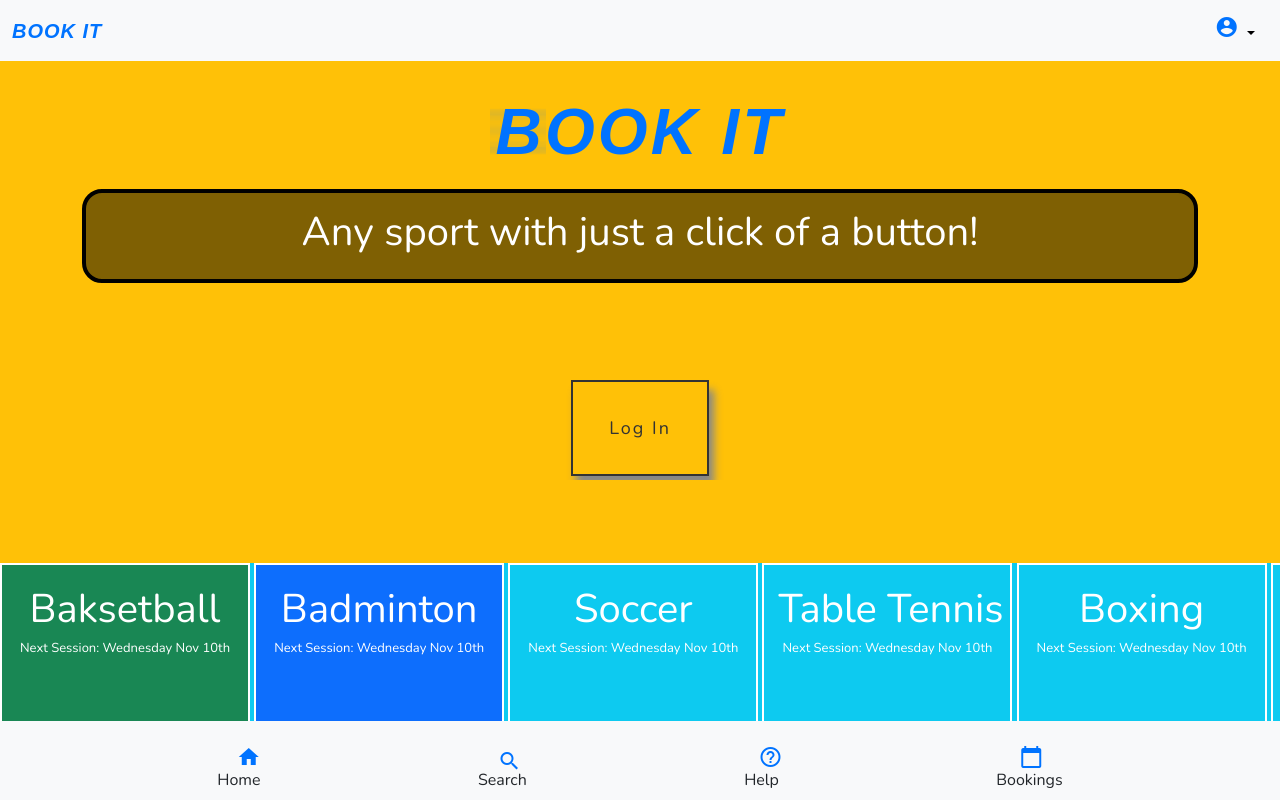
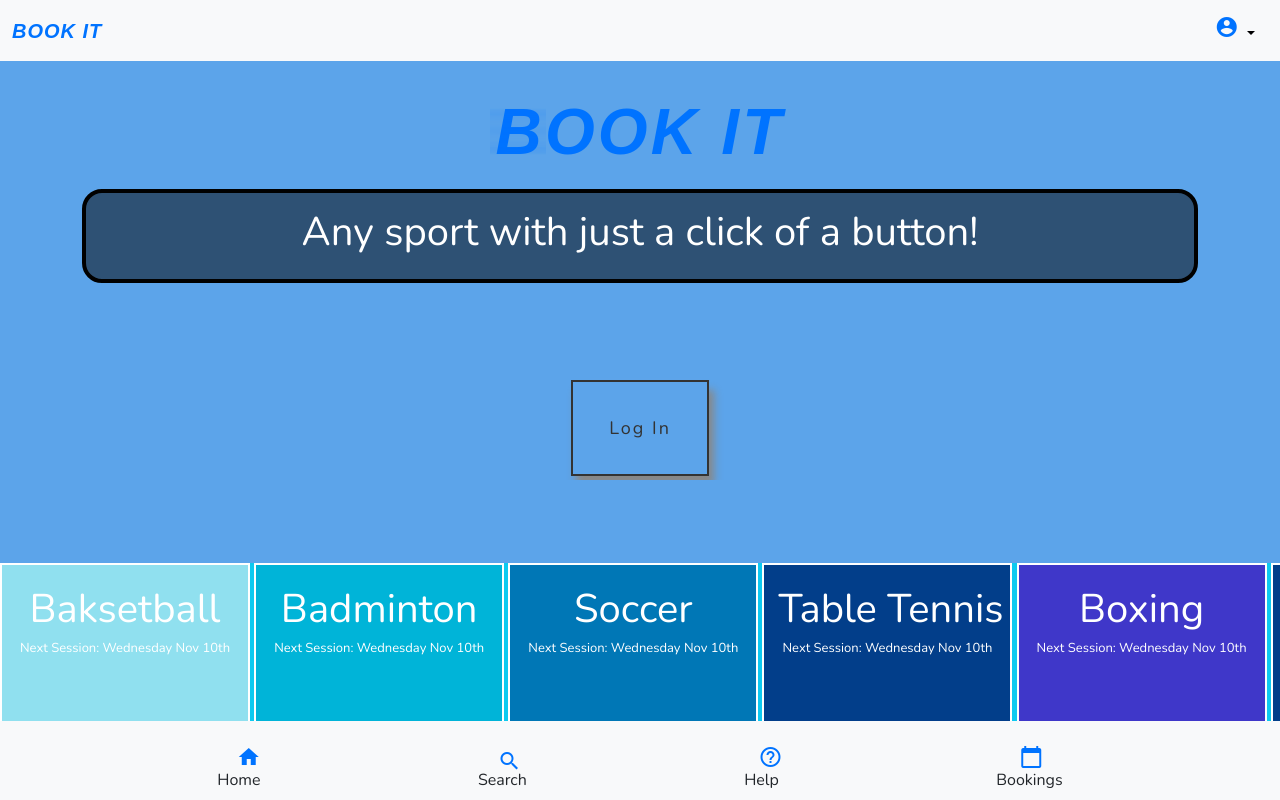
Before and after one commit to kaioh08/1800_DTC07, a plain HTML site: page landing.html in a window 1280 px wide. Drawn offline with nearby package versions, Linux system fonts and the light colour scheme.

Commit message:
changed colour of landing_page

```diff
--- a/landing.html
+++ b/landing.html
@@ -19,7 +19,7 @@
     <link rel="stylesheet" href="styles/landing_style.css">
 </head>
 
-<body class="bg-warning">
+<body class="background">
 
 
     <nav class="navbar navbar-expand-lg navbar-light bg-light">
@@ -61,23 +61,23 @@
         <br>
         <br>
     </div>
-    <div class="wrapper"><a id="display" href="login_page.html" ><span>Log In</span></a></div>
+    <div class="wrapper"><a id="display" href="login_page.html"><span>Log In</span></a></div>
 
 
 
 
 
     <div class="scrollmenu bg-info">
-        <a id="basket" class="bg-success" href="#Baksetball">Baksetball<p class="next">Next Session: Wednesday Nov 10th
+        <a id="basket" class="firstcard" href="#Baksetball">Baksetball<p class="next">Next Session: Wednesday Nov 10th
             </p></a>
-        <a class="bg-primary" href="#Badminton">Badminton<p class="next">Next Session: Wednesday Nov 10th</p></a>
-        <a href="#Soccer">Soccer<p class="next">Next Session: Wednesday Nov 10th</p></a>
-        <a href="#Table">Table Tennis<p class="next">Next Session: Wednesday Nov 10th</p></a>
-        <a href="#Boxing">Boxing<p class="next">Next Session: Wednesday Nov 10th</p></a>
-        <a href="#Yoga">Yoga<p class="next">Next Session: Wednesday Nov 10th</p></a>
-        <a href="#Skating">Skating<p class="next">Next Session: Wednesday Nov 10th</p></a>
-        <a href="#Dance">Dance<p class="next">Next Session: Wednesday Nov 10th</p></a>
-        <a href="#Pickleball">Pickleball<p class="next">Next Session: Wednesday Nov 10th</p></a>
+        <a class="secondcard" href="#Badminton">Badminton<p class="next">Next Session: Wednesday Nov 10th</p></a>
+        <a href="#Soccer" class="thirdcard">Soccer<p class="next">Next Session: Wednesday Nov 10th</p></a>
+        <a href="#Table" class="fourthcard">Table Tennis<p class="next">Next Session: Wednesday Nov 10th</p></a>
+        <a href="#Boxing" class="fifthcard">Boxing<p class="next">Next Session: Wednesday Nov 10th</p></a>
+        <a href="#Yoga" class="fourthcard">Yoga<p class="next">Next Session: Wednesday Nov 10th</p></a>
+        <a href="#Skating" class="thirdcard">Skating<p class="next">Next Session: Wednesday Nov 10th</p></a>
+        <a href="#Dance" class="secondcard">Dance<p class="next">Next Session: Wednesday Nov 10th</p></a>
+        <a href="#Pickleball" class="firstcard">Pickleball<p class="next">Next Session: Wednesday Nov 10th</p></a>
     </div>
 
 
--- a/styles/landing_style.css
+++ b/styles/landing_style.css
@@ -1,8 +1,10 @@
 @import url('https://fonts.googleapis.com/css?family=Nunito:400,700&display=swap');
-*{
+
+* {
     font-family: 'Nunito', sans-serif;
 
 }
+
 .container {
 
     text-align: center;
@@ -11,6 +13,11 @@
     background-size: center;
     background-position: center;
 
+}
+
+
+.background{
+    background-color: #5CA4EA;
 }
 
 .box {
@@ -58,7 +65,7 @@
 
         } */
 
-        .wrapper{
+.wrapper {
     text-align: center;
     justify-content: center;
     top: 45px;
@@ -71,7 +78,7 @@
 
 }
 
-  #display{
+#display {
     padding: 2em;
     width: 200%;
     line-height: 40px;
@@ -88,12 +95,12 @@
 
 }
 
-  #display span{
+#display span {
     position: relative;
     z-index: 2;
 }
 
-  #display:after{
+#display:after {
     position: absolute;
     content: "";
     top: 0;
@@ -104,15 +111,33 @@
     transition: all .35s;
 }
 
-  #display:hover{
+#display:hover {
     color: #fff;
 }
 
-  #display:hover:after{
+#display:hover:after {
     width: 100%;
 }
 
+.firstcard {
+    background-color: #90e0ef;
+}
 
+.secondcard{
+    background-color: #00b4d8;
+}
+
+.thirdcard{
+    background-color: #0077b6;
+}
+
+.fourthcard{
+    background-color: #023e8a;
+}
+
+.fifthcard{
+    background-color: #3f37c9;
+}
 
 
 
@@ -147,7 +172,7 @@
 
 
 
-       #logo span{
+#logo span {
     color: rgb(0, 115, 255);
     position: relative;
     font-family: "Avenir Next", sans-serif;
@@ -179,11 +204,13 @@
 div.scrollmenu a:hover {
     background-color: #777;
 }
-        .material-icons{
+
+.material-icons {
     color: rgb(0, 115, 255);
 
 }
-       #icon{
+
+#icon {
     color: rgb(0, 115, 255);
     position: relative;
     font-family: "Avenir Next", sans-serif;
```
Lines whose indentation alone changed are shown as unchanged.
